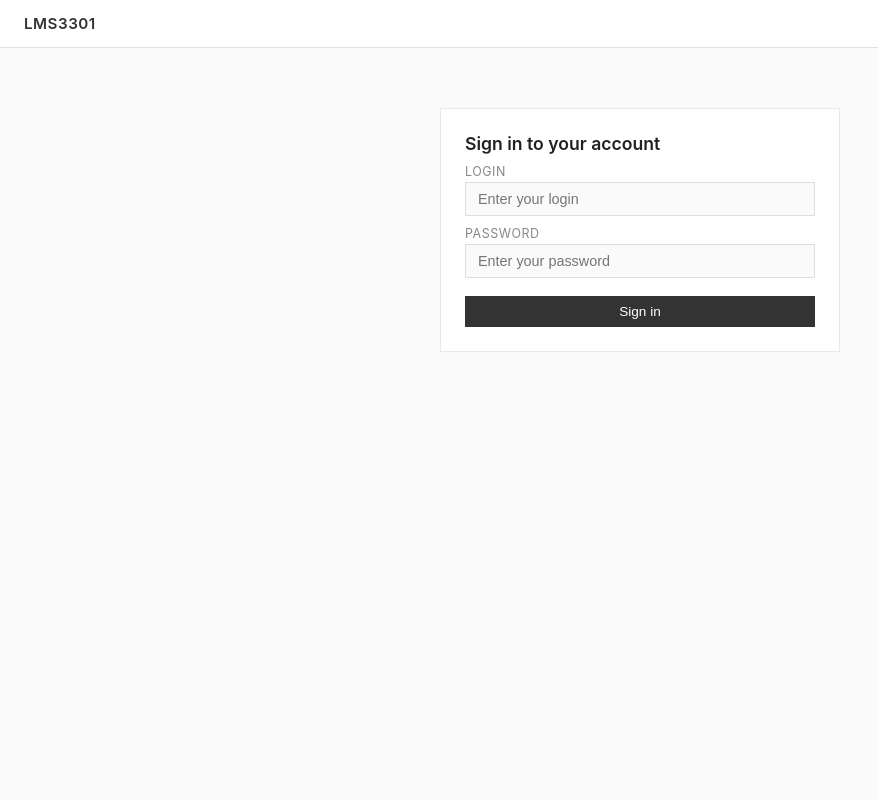
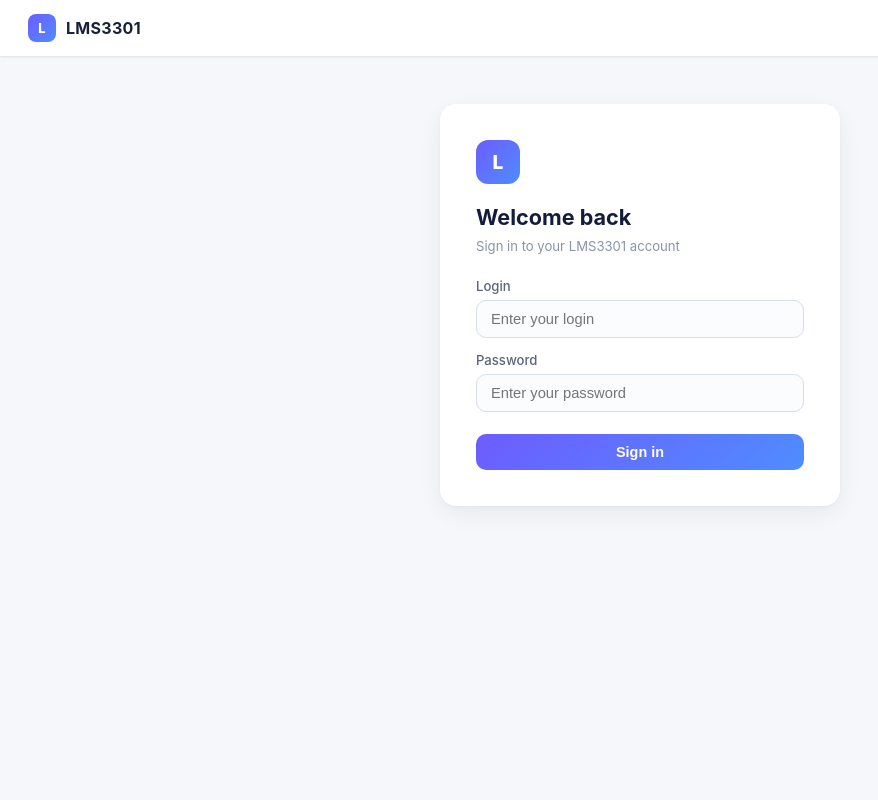
Before and after one commit to zaveshaa/LMS3301, a Flask app: page /login in a window 1280 px wide. Shown: the whole page, without its empty margins (0-878 px from the left). Run offline with Flask 3, Linux system fonts and the light colour scheme.

Commit message:
Modern LMS design like Yandex Lyceum / HSE

```diff
--- a/src/templates/base.html
+++ b/src/templates/base.html
@@ -6,31 +6,51 @@
 <title>{% block title %}LMS3301{% endblock %}</title>
 <style>
   * { box-sizing: border-box; margin: 0; padding: 0; }
-  body { font-family: -apple-system, "Helvetica Neue", Arial, sans-serif; background: #fafafa; color: #333; min-height: 100vh; }
-  header { background: #fff; border-bottom: 1px solid #e0e0e0; padding: 0 24px; display: flex; align-items: center; justify-content: space-between; height: 48px; }
-  header .logo { font-size: .95rem; font-weight: 600; text-decoration: none; color: #333; letter-spacing: .5px; }
-  header nav { display: flex; gap: 14px; align-items: center; }
-  header nav a { color: #888; text-decoration: none; font-size: .8rem; }
-  header nav a:hover { color: #333; }
-  header .user-info { color: #999; font-size: .8rem; }
-  header .role-badge { color: #333; font-size: .7rem; margin-left: 6px; padding: 1px 6px; border: 1px solid #ddd; }
-  main { max-width: 720px; margin: 40px auto; padding: 0 20px; }
-  .card { background: #fff; border: 1px solid #e8e8e8; padding: 24px; margin-bottom: 16px; }
-  .card h1 { font-size: 1.1rem; font-weight: 600; margin-bottom: 10px; color: #222; }
-  .flash { background: #fff8e1; border: 1px solid #f0d98c; padding: 10px 14px; margin-bottom: 16px; font-size: .85rem; }
-  .btn { display: inline-block; background: #333; color: #fff; border: none; padding: 8px 18px; cursor: pointer; font-size: .85rem; text-decoration: none; }
-  .btn:hover { background: #111; }
-  .btn-danger { background: #c0392b; }
-  .btn-danger:hover { background: #a93226; }
-  input[type="text"], input[type="password"] { width: 100%; padding: 8px 12px; border: 1px solid #ddd; font-size: .9rem; margin-bottom: 10px; background: #fafafa; }
-  input:focus { outline: none; border-color: #999; }
-  label { display: block; font-size: .78rem; color: #888; margin-bottom: 3px; text-transform: uppercase; letter-spacing: .5px; }
-  .meta { color: #aaa; font-size: .8rem; }
+  body { font-family: -apple-system, BlinkMacSystemFont, "Segoe UI", Roboto, Inter, Arial, sans-serif; background: #f6f7fb; color: #17213a; min-height: 100vh; }
+
+  header { background: #fff; box-shadow: 0 1px 2px rgba(16,24,40,.06), 0 1px 3px rgba(16,24,40,.04); padding: 0 28px; display: flex; align-items: center; justify-content: space-between; height: 56px; position: sticky; top: 0; z-index: 10; }
+  header .logo { display: flex; align-items: center; gap: 10px; font-size: 1rem; font-weight: 700; text-decoration: none; color: #17213a; letter-spacing: .3px; }
+  header .logo .logo-mark { width: 28px; height: 28px; border-radius: 8px; background: linear-gradient(135deg, #6d5cff, #4f8cff); color: #fff; display: flex; align-items: center; justify-content: center; font-size: .8rem; font-weight: 800; }
+  header nav { display: flex; gap: 18px; align-items: center; }
+  header nav a { color: #4b5563; text-decoration: none; font-size: .85rem; font-weight: 500; }
+  header nav a:hover { color: #6d5cff; }
+  header .user-info { display: flex; align-items: center; gap: 10px; font-size: .85rem; color: #17213a; font-weight: 500; }
+  header .role-badge { background: #f0eeff; color: #6d5cff; font-size: .72rem; font-weight: 600; padding: 4px 10px; border-radius: 999px; }
+
+  main { max-width: 920px; margin: 40px auto; padding: 0 24px; }
+  .card { background: #fff; border-radius: 16px; padding: 28px; box-shadow: 0 1px 3px rgba(16,24,40,.04), 0 8px 24px rgba(16,24,40,.06); margin-bottom: 18px; }
+  .card h1 { font-size: 1.35rem; font-weight: 700; margin-bottom: 8px; color: #131c3a; }
+  .card h2 { font-size: 1.05rem; font-weight: 600; margin-bottom: 8px; color: #1f2a4a; }
+
+  .flash { background: #fef3c7; border: 1px solid #fbd38d; color: #92400e; padding: 12px 16px; border-radius: 12px; margin-bottom: 18px; font-size: .85rem; }
+
+  .btn { display: inline-flex; align-items: center; gap: 8px; background: linear-gradient(135deg, #6d5cff, #4f8cff); color: #fff; border: none; padding: 10px 22px; border-radius: 10px; cursor: pointer; font-size: .9rem; font-weight: 600; text-decoration: none; transition: transform .05s ease, opacity .15s ease; }
+  .btn:hover { opacity: .92; }
+  .btn:active { transform: translateY(1px); }
+  .btn-danger { background: linear-gradient(135deg, #f43f5e, #ef4444); }
+
+  .btn-outline { display: inline-flex; align-items: center; gap: 8px; background: #fff; color: #4b5563; border: 1px solid #d9deeb; padding: 10px 22px; border-radius: 10px; cursor: pointer; font-size: .9rem; font-weight: 500; text-decoration: none; transition: background .15s ease; }
+  .btn-outline:hover { background: #f6f7fb; }
+
+  input[type="text"], input[type="password"], textarea, select { width: 100%; padding: 10px 14px; border: 1px solid #d9deeb; border-radius: 10px; font-size: .92rem; margin-bottom: 14px; background: #fbfcfe; color: #17213a; transition: border-color .15s ease, box-shadow .15s ease; }
+  input:focus, textarea:focus, select:focus { outline: none; border-color: #6d5cff; box-shadow: 0 0 0 4px rgba(109,92,255,.12); background: #fff; }
+
+  label { display: block; font-size: .82rem; color: #5b6478; margin-bottom: 6px; font-weight: 500; }
+
+  .table { width: 100%; border-collapse: collapse; font-size: .88rem; }
+  .table th { text-align: left; font-size: .75rem; text-transform: uppercase; letter-spacing: .4px; color: #8a93a8; font-weight: 600; padding: 10px 12px; border-bottom: 1px solid #eceef4; }
+  .table td { padding: 12px; border-bottom: 1px solid #f1f3f8; color: #26304d; }
+  .table tr:hover td { background: #fafbff; }
+
+  .meta { color: #8a93a8; font-size: .82rem; }
+  .muted { color: #8a93a8; }
 </style>
 </head>
 <body>
 <header>
-  <a class="logo" href="{{ url_for('home' if current_login else 'login') }}">LMS3301</a>
+  <a class="logo" href="{{ url_for('home') if current_login else url_for('login') }}">
+    <span class="logo-mark">L</span>LMS3301
+  </a>
   {% if current_login %}
   <nav>
     <span class="user-info">{{ current_login }}<span class="role-badge">{{ role_label }}</span></span>
--- a/src/templates/login.html
+++ b/src/templates/login.html
@@ -1,14 +1,16 @@
 {% extends "base.html" %}
 {% block title %}Sign In — LMS3301{% endblock %}
 {% block content %}
-<div class="card" style="max-width:400px; margin:60px auto;">
-  <h1>Sign in to your account</h1>
+<div class="card" style="max-width:400px; margin:48px auto; padding:36px;">
+  <div style="width:44px; height:44px; border-radius:12px; background:linear-gradient(135deg,#6d5cff,#4f8cff); display:flex; align-items:center; justify-content:center; font-size:1.2rem; font-weight:800; color:#fff; margin-bottom:20px;">L</div>
+  <h1>Welcome back</h1>
+  <p class="meta" style="margin-bottom:24px;">Sign in to your LMS3301 account</p>
   <form method="post">
     <label for="login">Login</label>
     <input type="text" id="login" name="login" placeholder="Enter your login" required>
     <label for="password">Password</label>
     <input type="password" id="password" name="password" placeholder="Enter your password" required>
-    <button class="btn" type="submit" style="width:100%; margin-top:8px;">Sign in</button>
+    <button class="btn" type="submit" style="width:100%; justify-content:center; margin-top:8px;">Sign in</button>
   </form>
 </div>
 {% endblock %}
```
Also changed, not shown: src/templates/home.html (+8 -3 lines).
